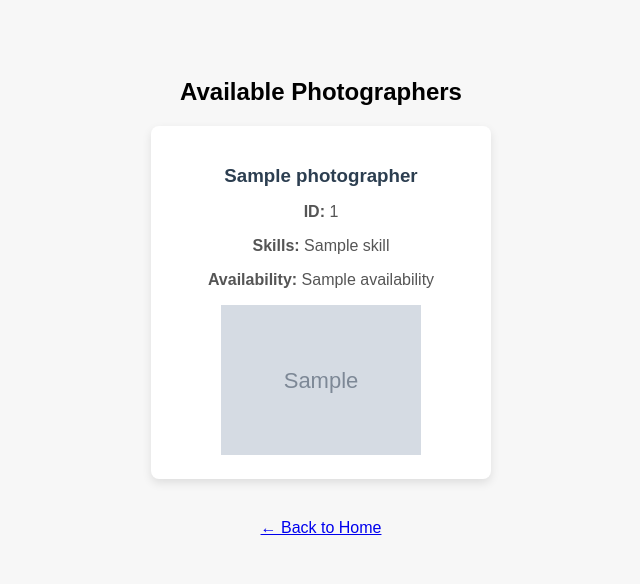
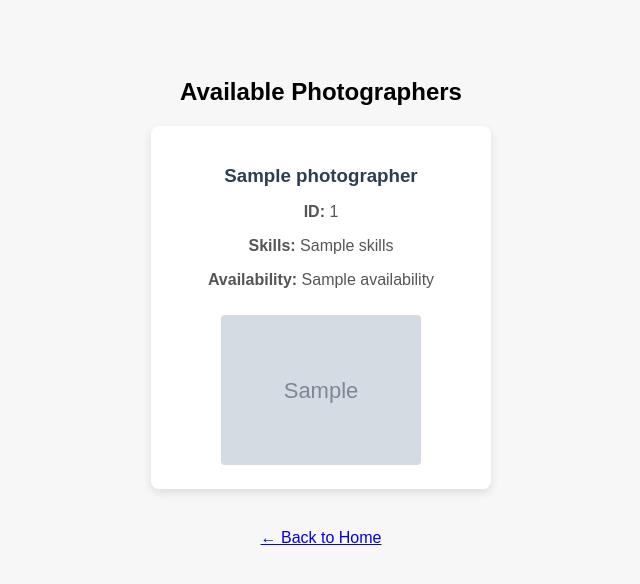
Before and after one commit to Lakshmi-Swarupa/capture-moments, a Flask app: template templates/photographers.html in a window 1280 px wide. Shown: the top 584 px of the page, without its empty margins (319-959 px from the left). Run offline with Flask 3, Linux system fonts and the light colour scheme; the template is opened without the code that fills it: most values are stand-ins (such as "Sample title", 1, 10 or a date in 2020); grey boxes marked "Sample" are stand-in pictures.

Commit message:
photographers.html

```diff
--- a/templates/photographers.html
+++ b/templates/photographers.html
@@ -24,19 +24,32 @@
     p {
       color: #555;
     }
+    img {
+      margin-top: 10px;
+      border-radius: 4px;
+      width: 200px;
+      height: auto;
+    }
   </style>
 </head>
 <body>
   <h2>Available Photographers</h2>
+
   {% for p in photographers %}
     <div class="card">
-      <h3>{{ p.name }}</h3>
-      <p><strong>ID:</strong> {{ p.id }}</p>
-      <p><strong>Skills:</strong> {{ p.skills | join(', ') }}</p>
-      <p><strong>Availability:</strong> {{ availability_data[p.id] }}</p>
-      <img src="{{ url_for('static', filename='images/' + p.image) }}" width="200">
+      <h3>{{ p['Name'] }}</h3>
+      <p><strong>ID:</strong> {{ p['photographer_id'] }}</p>
+      <p><strong>Skills:</strong> {{ p['Skills'] }}</p>
+      <p><strong>Availability:</strong> {{ p['availability'] | join(', ') }}</p>
+
+      {% if p['Photo'] %}
+        <img src="{{ p['Photo'] }}" alt="{{ p['Name'] }}">
+      {% else %}
+        <p>No image available</p>
+      {% endif %}
     </div>
   {% endfor %}
+
   <a href="/" style="display: inline-block; margin-top: 20px;">← Back to Home</a>
 </body>
 </html>
```
